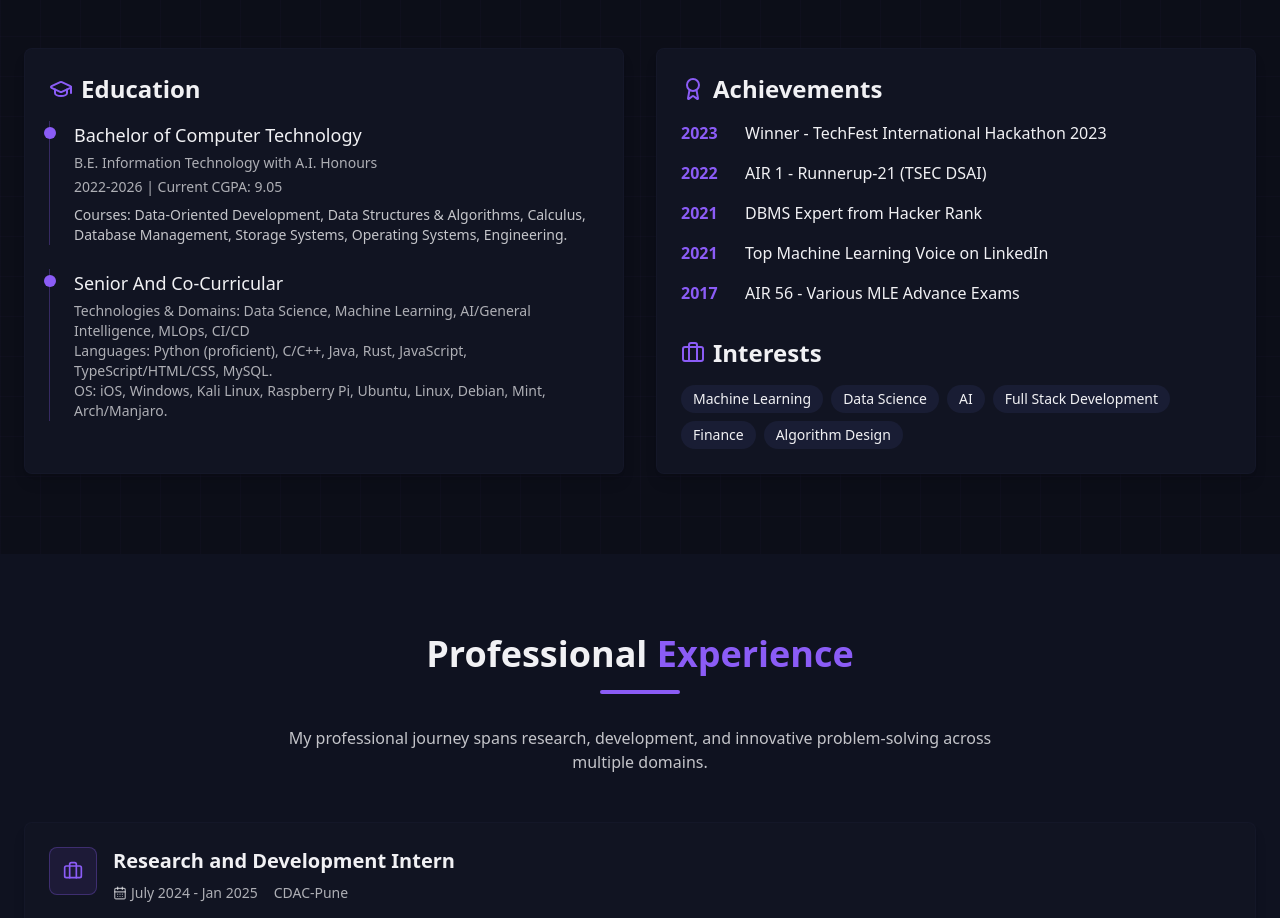
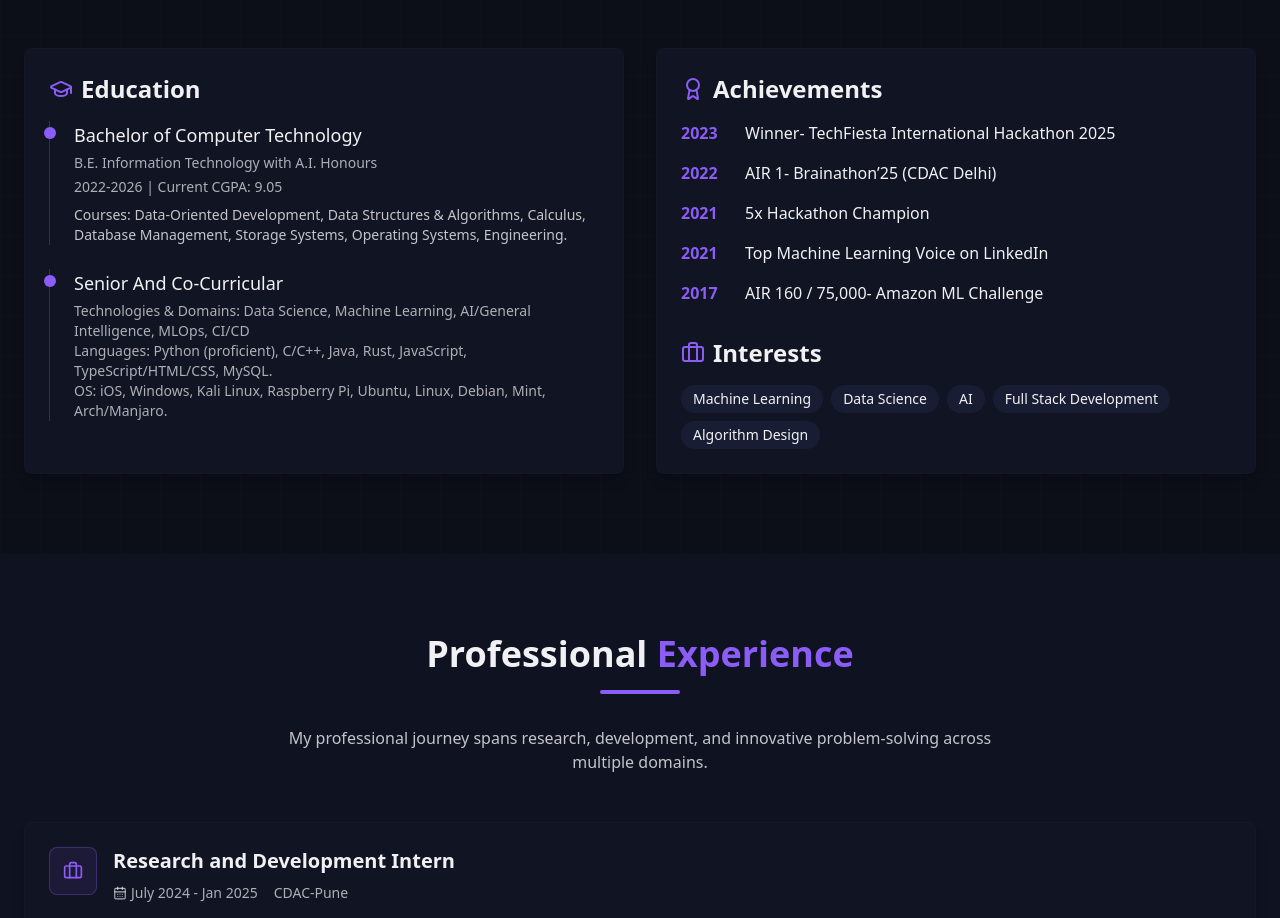
Before and after one commit to sohamyedgaonkar/deep-tech-portfolio-glow, a React (Vite) app: page / in a window 1280 px wide. Shown: the part 1044-1962 px from the top of the page. Built offline with nearby package versions, Linux system fonts and the light colour scheme.

Commit message:
Update About.tsx

```diff
--- a/src/components/About.tsx
+++ b/src/components/About.tsx
@@ -55,21 +55,21 @@ const About = () => {
               <div className="flex">
                 <div className="w-16 text-tech-purple font-semibold">2023</div>
                 <div>
-                  <p className="font-medium">Winner - TechFest International Hackathon 2023</p>
+                  <p className="font-medium">Winner- TechFiesta International Hackathon 2025</p>
                 </div>
               </div>
 
               <div className="flex">
                 <div className="w-16 text-tech-purple font-semibold">2022</div>
                 <div>
-                  <p className="font-medium">AIR 1 - Runnerup-21 (TSEC DSAI)</p>
+                  <p className="font-medium">AIR 1- Brainathon’25 (CDAC Delhi)</p>
                 </div>
               </div>
 
               <div className="flex">
                 <div className="w-16 text-tech-purple font-semibold">2021</div>
                 <div>
-                  <p className="font-medium">DBMS Expert from Hacker Rank</p>
+                  <p className="font-medium">5x Hackathon Champion</p>
                 </div>
               </div>
 
@@ -83,7 +83,7 @@ const About = () => {
               <div className="flex">
                 <div className="w-16 text-tech-purple font-semibold">2017</div>
                 <div>
-                  <p className="font-medium">AIR 56 - Various MLE Advance Exams</p>
+                  <p className="font-medium"> AIR 160 / 75,000- Amazon ML Challenge</p>
                 </div>
               </div>
             </div>
@@ -94,7 +94,7 @@ const About = () => {
             </h3>
 
             <div className="flex flex-wrap gap-2">
-              {['Machine Learning', 'Data Science', 'AI', 'Full Stack Development', 'Finance', 'Algorithm Design'].map((interest) => (
+              {['Machine Learning', 'Data Science', 'AI', 'Full Stack Development', 'Algorithm Design'].map((interest) => (
                 <span key={interest} className="px-3 py-1 bg-muted rounded-full text-sm">
                   {interest}
                 </span>
```
